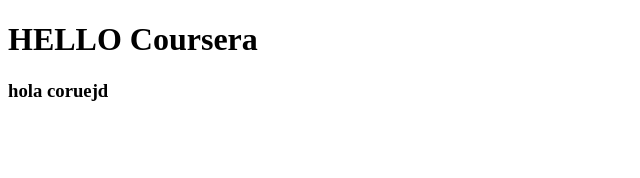
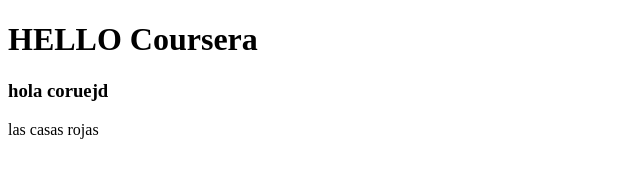
Before and after one commit to olimac1971/module2-solution, a plain HTML site: page site/index.html in a window 1280 px wide. Shown: the whole page, without its empty margins (0-640 px from the left). Drawn offline with Linux system fonts and the light colour scheme.

Commit message:
Update index.html

```diff
--- a/site/index.html
+++ b/site/index.html
@@ -6,5 +6,8 @@
   <body>
     <h1>HELLO Coursera<h1>
     	<h3>hola coruejd</h3>
+    	<article>
+    		<p>las casas rojas<p>
+    	</article>
   </body>
 </html>
```
